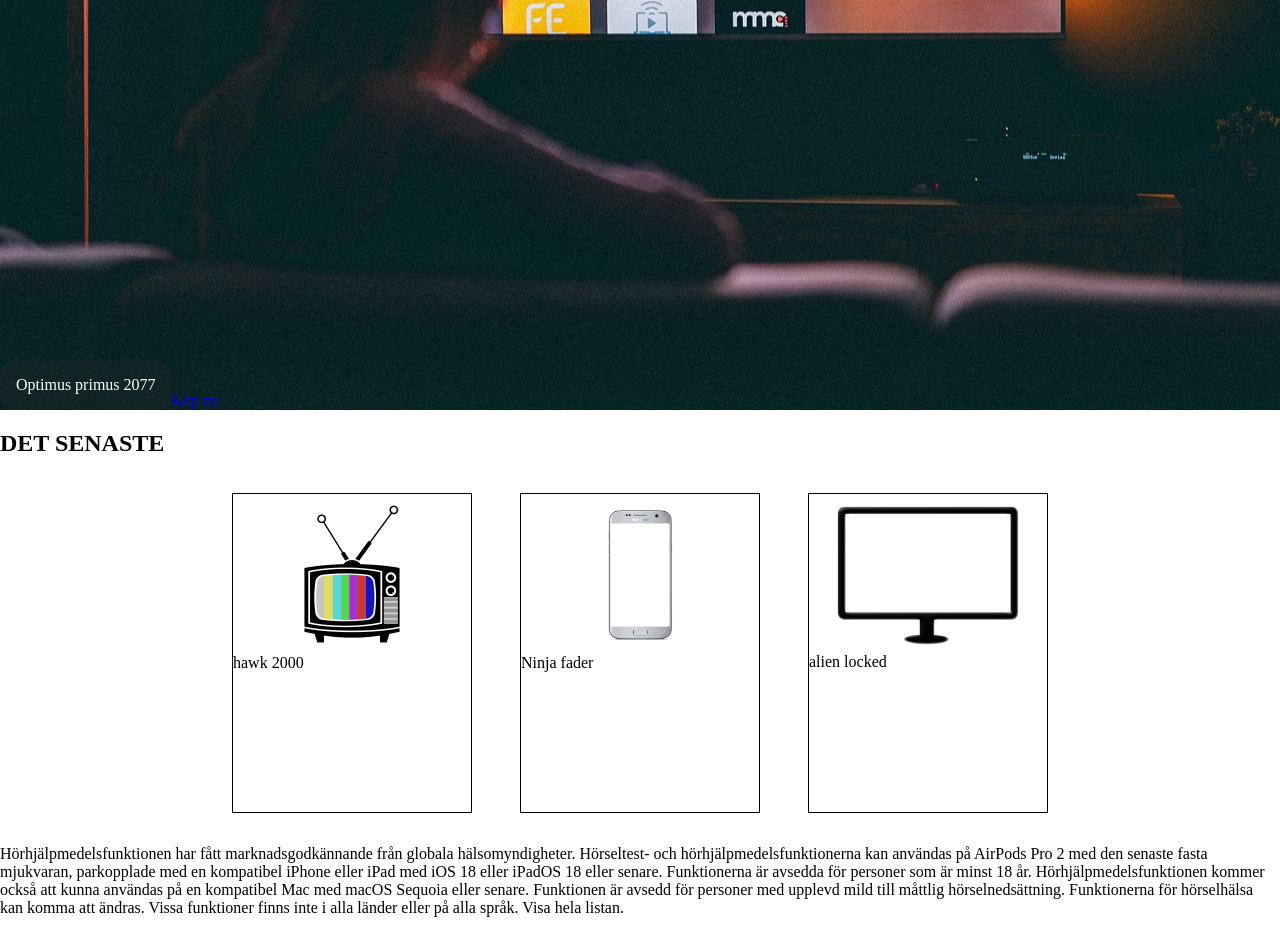
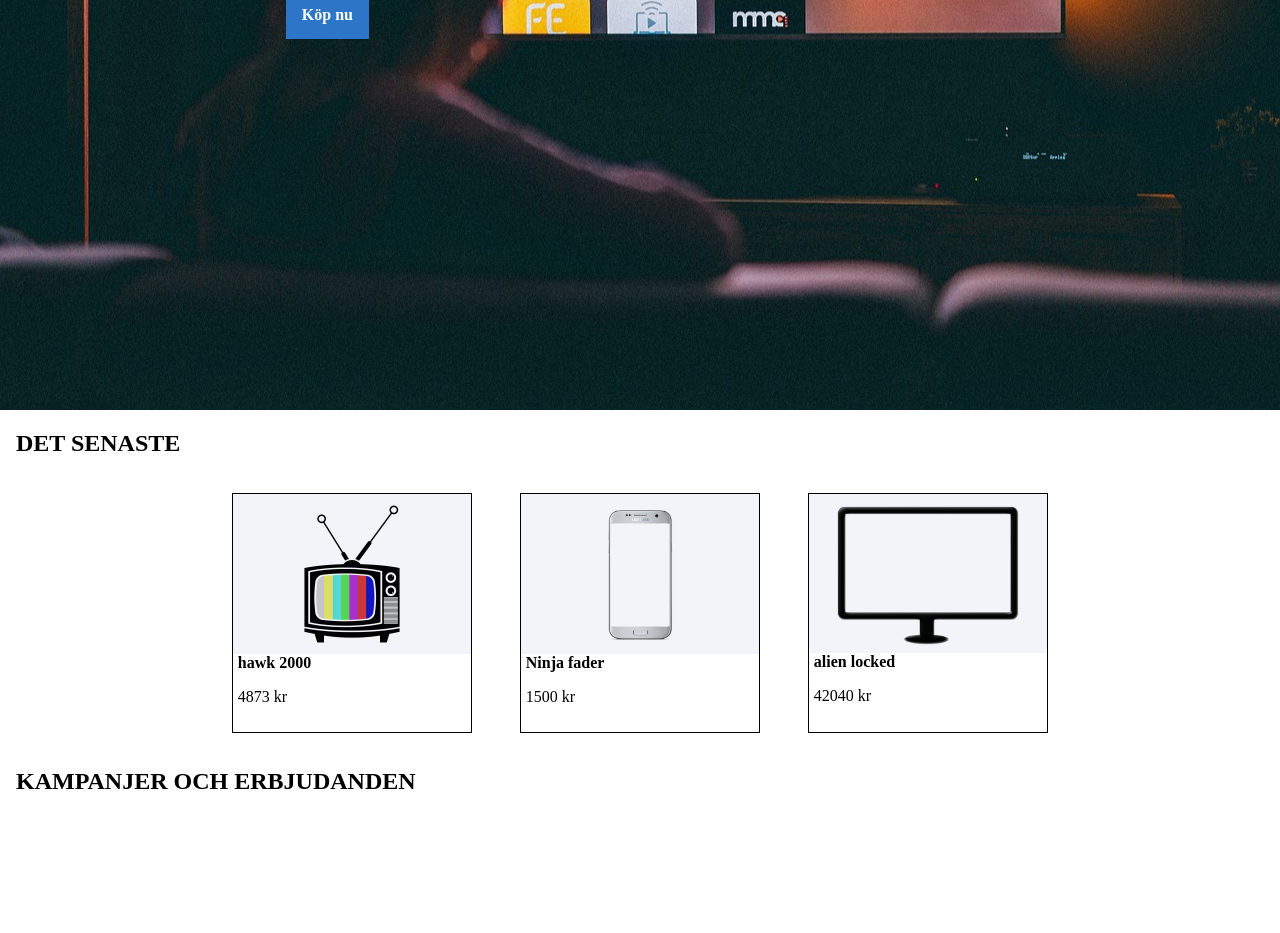
Before and after one commit to USB-mouse/Projekt---TV-tillverkaren, a plain HTML site: page Mall/index.html in a window 1280 px wide. Shown: the part 408-1341 px from the top of the page. After the commit the page ends 1223 px from the top, so only its background shows below. Drawn offline with Linux system fonts and the light colour scheme; a web font is replaced by a local one.

Commit message:
4/2 slut lektion v0.4
Gjort liter font för allt så det ska se snyggare ut (tog lowkey långt tid att hitta en jag gilla)
Ändrat lite på boxes så det ser snyggare ut
texten över bilden är klar skulle jag säga, nu behöver jag bara bestämma om man ska till en ny sida när man trycker på "köp nu"
lagt till sections
ska kanske göra kampajner och erbjudanden dock är inte säker eftersom att jag tror inte jag hinner
massa style.css ändringar

```diff
--- a/Mall/index.html
+++ b/Mall/index.html
@@ -5,6 +5,9 @@
     <meta name="viewport" content="width=device-width, initial-scale=1.0">
     <title>Document</title>
     <link rel="stylesheet" href="style.css">
+    <link rel="preconnect" href="https://fonts.googleapis.com">
+<link rel="preconnect" href="https://fonts.gstatic.com" crossorigin>
+<link href="https://fonts.googleapis.com/css2?family=Fascinate+Inline&family=Liter&family=Noto+Sans:ital,wght@0,100..900;1,100..900&family=Russo+One&family=Tinos:ital,wght@0,400;0,700;1,400;1,700&display=swap" rel="stylesheet">
 </head>
 <body>
     <header>
@@ -20,40 +23,50 @@
             <div>logo för shopping cart</div>
         </div>
         </nav>
-        <div class="storbildtext"> <div>Optimus primus 2077</div>
-            <a href="https://www.elgiganten.se/product/tv-ljud-smart-hem/tv-tillbehor/tv/samsung-65-qn900d-8k-qled-smart-tv-2024/763305?srsltid=AfmBOoqSx_6kuqc8hMRadJGBCnTw56oCQPjJje08Wp5uIqvKptWn5ByopiQ&gQT=1">Köp nu</a></div>
+        <div class="storbildtext"> <div><h4>4k smart tv från placeholder</h4>
+            <h2>Optimus primus 2077</h2>
+       <h4><a href="https://www.elgiganten.se/product/tv-ljud-smart-hem/tv-tillbehor/tv/samsung-65-qn900d-8k-qled-smart-tv-2024/763305?srsltid=AfmBOoqSx_6kuqc8hMRadJGBCnTw56oCQPjJje08Wp5uIqvKptWn5ByopiQ&gQT=1">Köp nu</a></h4></div></div>
 
     </header>
 
     <main>
+        <section class="Det senaste">
             <h2>DET SENASTE</h2>
             <div class="boxes">
             <div class="box">
                 <div class="övre"><img src="tv-set-8820791_640.png" alt=""></div>
                 <div class="nedre">
-        <div>hawk 2000</div>
+            <b>hawk 2000</b>
+                    <p>4873 kr</p>
         </div>
             </div>
 
             <div class="box">
                 <div class="övre"><img src="samsungpic2.png" alt=""></div>
                 <div class="nedre">
-        <div>Ninja fader</div>
+            <b>Ninja fader </b>
+            <p>1500 kr</p>
                 </div>
             </div>
 
             <div class="box">
                 <div class="övre"><img src="screen-1065137_640.png" alt=""></div>
                 <div class="nedre">
-        <div>alien locked</div> <div></div>
+            <b>alien locked</b>
+            <p>42040 kr</p>
                 </div>
             </div>
         </div>
 
+        </section>
+
+        <section class="KAMPANJER OCH ERBJUDANDEN"></section>
+        <h2>KAMPANJER OCH ERBJUDANDEN</h2>
+
     </main>
 
     <footer>
-        <p>Hörhjälpmedels­funktionen har fått marknads­godkännande från globala hälso­myndigheter. Hörseltest- och hörhjälpmedels­funktionerna kan användas på AirPods Pro 2 med den senaste fasta mjukvaran, parkopplade med en kompatibel iPhone eller iPad med iOS 18 eller iPadOS 18 eller senare. Funktionerna är avsedda för personer som är minst 18 år. Hörhjälpmedels­funktionen kommer också att kunna användas på en kompatibel Mac med macOS Sequoia eller senare. Funktionen är avsedd för personer med upplevd mild till måttlig hörselnedsättning. Funktionerna för hörselhälsa kan komma att ändras. Vissa funktioner finns inte i alla länder eller på alla språk. Visa hela listan.</p>
+        <p></p>
 
     </footer>
 </body>
--- a/Mall/style.css
+++ b/Mall/style.css
@@ -3,14 +3,17 @@
 }
 body{
     margin: auto;
+    font-family: "Liter", serif;
 }
 
 :root {
-    --body-background-color: #0c2425;
+    --blue-background-color: #000f67;
+    --extrablue-background-color: #2d75c7;
+    --h2howmuchleft-margin-left: 1rem;
 }
 
 .headercontainer{
-    background-color: #000f67;
+    background-color: var(--blue-background-color);
     color: whitesmoke;
     display: flex;
     justify-content: space-between;
@@ -37,16 +40,30 @@ nav{
     background-position: center;
     display: flex;
     justify-content: flex-start;
-    align-items: flex-end;
+    align-items: flex-start;
 }
 .storbildtext div{
     color: white;
-    background-color: rgba(44, 42, 42, 0.26);
     text-align: center;
+    padding: 13rem;
+
+}
+
+.storbildtext a{
+    background-color: var(--extrablue-background-color);
+    text-decoration: none;
+    color: white;
     padding: 1rem;
-    border-radius: 1rem;
+
 }
-.boxes{
+.storbildtext a:hover{
+background-color: var(--blue-background-color);
+ }
+h2{
+    margin-left: var(--h2howmuchleft-margin-left)
+}
+
+ .boxes{
     display: flex;
     flex-wrap: wrap;
     justify-content: center;
@@ -61,14 +78,20 @@ nav{
     border-color: black;
     border-width: 0.01rem;
     width: 15rem;
-    height: 20rem;
+    height: 15rem;
+}
+
+.övre{
+    display: flex;
+    justify-content: center;
+    background-color: rgb(243, 244, 249);
 }
 .övre img{
     max-width: 14.9rem;
     max-height: 10rem;
 
+
 }
-.övre{
-    display: flex;
-    justify-content: center;
+.nedre{
+    margin-left: 0.3rem;
 }
```
Lines whose indentation alone changed are shown as unchanged.
